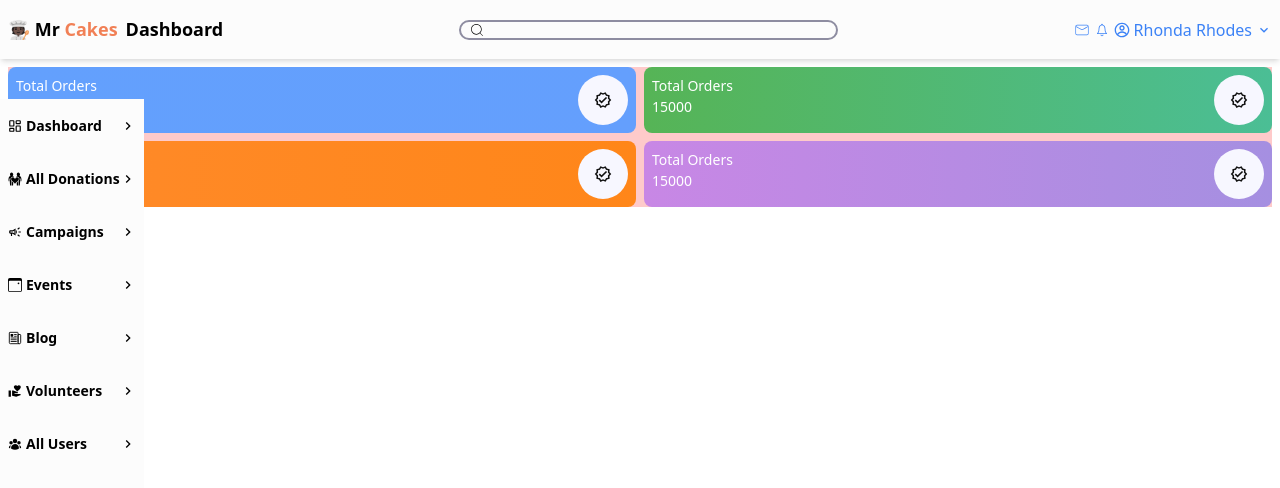
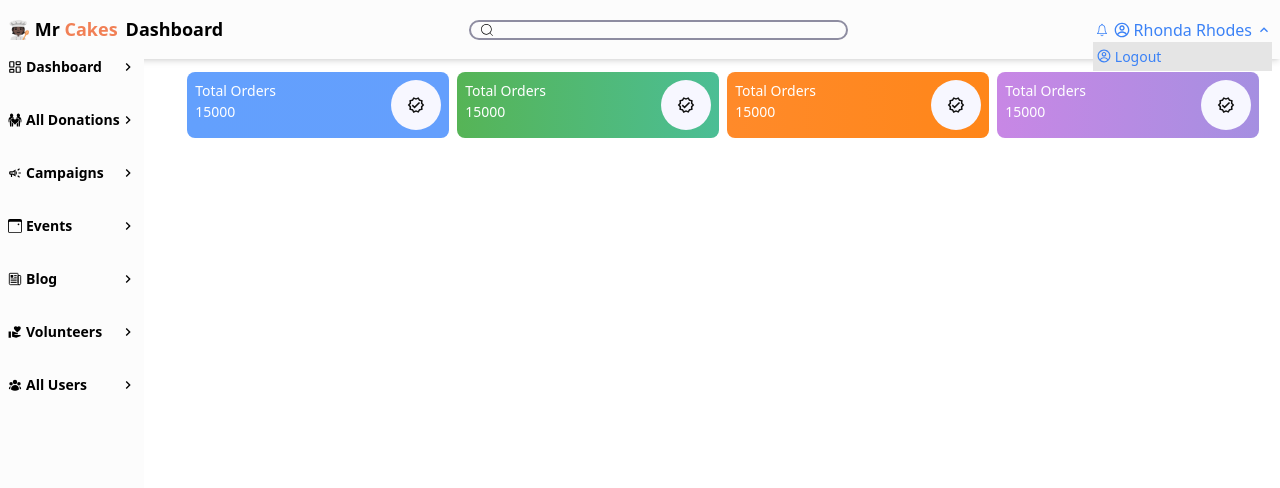
Before and after one commit to emess2g/DASHBOARD, a React (Vite) app: page / in a window 1280 px wide. Shown: the top 488 px of the page. Built offline with nearby package versions, Linux system fonts and the light colour scheme.

Commit message:
added nav  account handle functions

```diff
--- a/index.html
+++ b/index.html
@@ -17,6 +17,6 @@
   </head>
   <body>
     <div id="root"></div>
-    <script type="module" src="/src/main.jsx"></script>
+    <script  type="module" src="/src/main.jsx"></script>
   </body>
 </html>
--- a/src/Components/Navbar.jsx
+++ b/src/Components/Navbar.jsx
@@ -1,19 +1,25 @@
 import { CiSearch } from "react-icons/ci";
-import { CiMail } from "react-icons/ci";
 import { IoIosNotificationsOutline } from "react-icons/io";
 import { CgProfile } from "react-icons/cg";
-import { MdOutlineKeyboardArrowDown } from "react-icons/md";
+import { MdOutlineKeyboardArrowDown,  MdOutlineKeyboardArrowUp} from "react-icons/md";
+import { IoMenu } from "react-icons/io5";
+import { useState } from "react";
 
-import { IoMenu } from "react-icons/io5";
 
 
 
 const Navbar = ({page, OpenSidebar}) => {
 
+  const [toggleAcc, setToggleAcc] = useState(false);
+  const [isActive, setIsActive] = useState(false);
 
+  const renderAccount = () => {
+    setToggleAcc(!toggleAcc)
+    setIsActive(!isActive)
+  }
 
   return (
-    <header className=" z-10 top-0 w-full flex  items-center justify-between bg-[#fcfcfc] shadow-md p-2 lg: py-4">
+    <header className="fixed z-10 top-0 w-full flex  items-center justify-between bg-[#fcfcfc] shadow-md p-2 lg: py-4">
      <div className="flex items-center font-semibold gap-2 justify-between ">
      <h2 className="  text-[14px] font-bold text-nowrap hidden lg:block text-[18px]"> 🧑🏿‍🍳 Mr <span className="text-[#f18056]">Cakes</span></h2>
       <IoMenu className="cursor-pointer  semibold text-[24px] lg:hidden" onClick={OpenSidebar}/>
@@ -29,12 +35,25 @@ const Navbar = ({page, OpenSidebar}) => {
      </label>
      <div className="flex gap-1 text-blue-500 text-[16px] items-center">
            <CiSearch className=' lg:hidden'/>
-            <CiMail />
             <IoIosNotificationsOutline />
         <div className="flex gap-1  items-center">
-             <CgProfile/>
-            <p className="text-nowrap ">Rhonda Rhodes</p>
-            <MdOutlineKeyboardArrowDown/>
+            <div className="cursor-pointer text-nowrap " onClick={() => renderAccount()}>
+               <div className="flex gap-1 items-center">
+               <CgProfile />
+               <p>Rhonda Rhodes</p>
+               {
+                isActive ? <MdOutlineKeyboardArrowDown/>
+                         :  <MdOutlineKeyboardArrowUp/>
+               }
+               </div>
+              <div className={toggleAcc? "hidden lg:hidden" : 'list-none absolute p-1 right-2 w-[14%]  text-[14px] bg-[#e5e5e5]'}>
+                <div className="flex items-center gap-1">
+                  <CgProfile/>
+                  <li>Logout</li>
+                </div>
+              </div>
+            </div>
+
         </div>
      </div>
     </header>
--- a/src/Components/Sidebar.jsx
+++ b/src/Components/Sidebar.jsx
@@ -20,7 +20,7 @@ const Sidebar = ({openSidebarToggle,  OpenSidebar }) => {
       icon: <LuLayoutDashboard />,
       name: "Dashboard",
       icon2: <MdKeyboardArrowRight />,
-      link: "/dashboard",
+      link: "/",
     },
     {
       id: 2,
@@ -75,7 +75,7 @@ const Sidebar = ({openSidebarToggle,  OpenSidebar }) => {
 
   return (
     <aside id='sidebar' >
-      <div className={openSidebarToggle ? "hidden  lg:block fixed  z-10 mt-10 bg-[#fcfcfc] h-[100%]" : ' fixed  z-10  bg-[#fcfcfc] h-[100%] lg: block' }>
+      <div className={openSidebarToggle ? "hidden  lg:block fixed  z-10 mt-10 bg-[#fcfcfc] h-[100%]" : ' fixed  z-10  bg-[#fcfcfc] h-[100%] lg: fixed block mt-10' }>
 
         {data.map((val) => (
           <NavLink to={val.link} onClick={() => handleHidden()}>
--- a/src/Pages/Dashboard.jsx
+++ b/src/Pages/Dashboard.jsx
@@ -33,19 +33,21 @@ const Dashboard = () => {
   ];
 
   return (
-    <div className="p-2 w-[100%] ">
-     <div className="grid grid-cols-2 gap-2  bg-red-200  ">
+    <div className="p-2 lg: left-[14%] w-[85%] mt-[4rem] absolute  h-full ">
+     <div className="grid grid-cols-2 gap-2   lg:flex justify-between  ">
         {highlightData.map((data) => (
           <div
-            className={`flex text-[#fff] justify-between  text-[14px]  ${data.color} rounded-lg gap-4 p-2`}
+            className={`flex text-[#fff] justify-between  text-[14px]  ${data.color} rounded-lg gap-4 p-2
+            lg: w-[30%]
+            `}
             key={data.id}
           >
-            <div className="  items-center gap-2 text-nowrap ">
+            <div className="  items-center gap-4 text-nowrap ">
               <p>{data.name}</p>
               <p>{data.number}</p>
             </div>
             <div className=" text-[#111]  bg-[#f7f7ff] p-4 rounded-[50%]">
-              <p className="text-[18px]">{data.icon}</p>
+              <p className="lg:text-[18px]">{data.icon}</p>
             </div>
           </div>
         ))}
```
